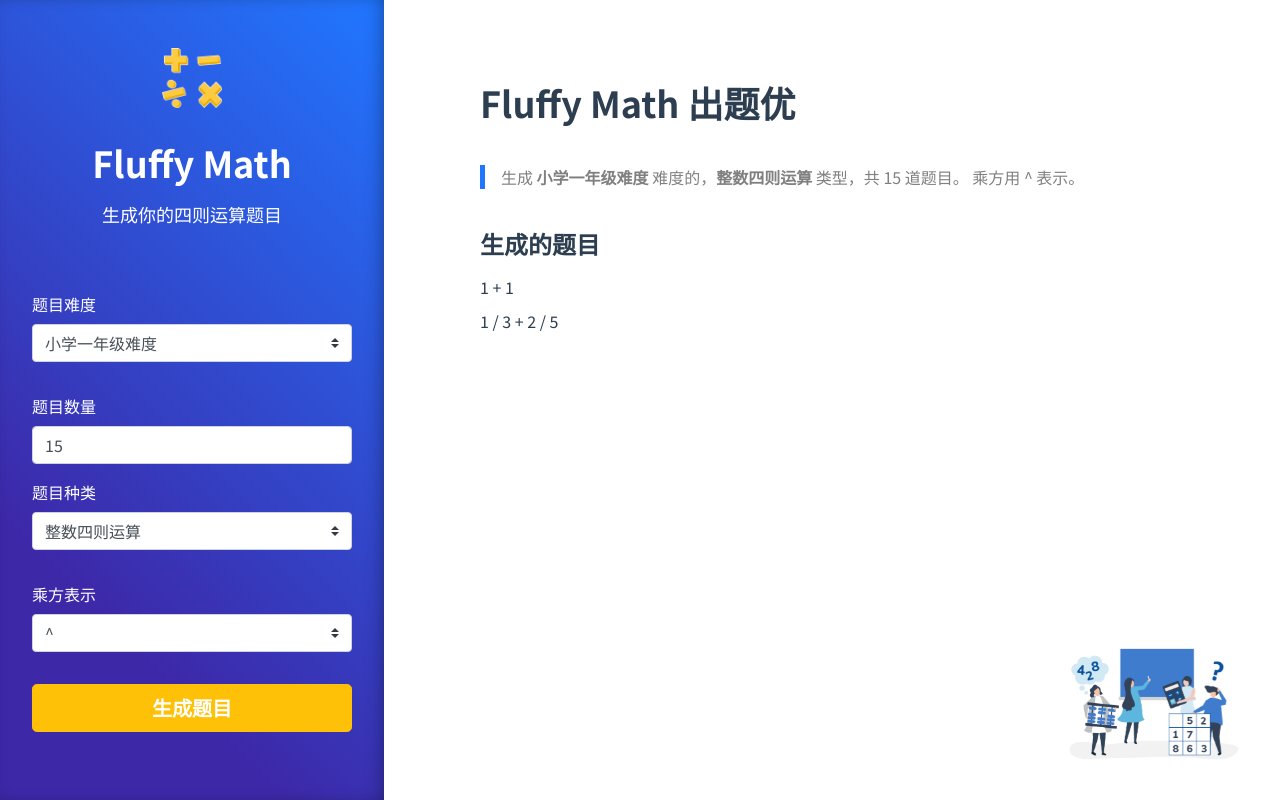
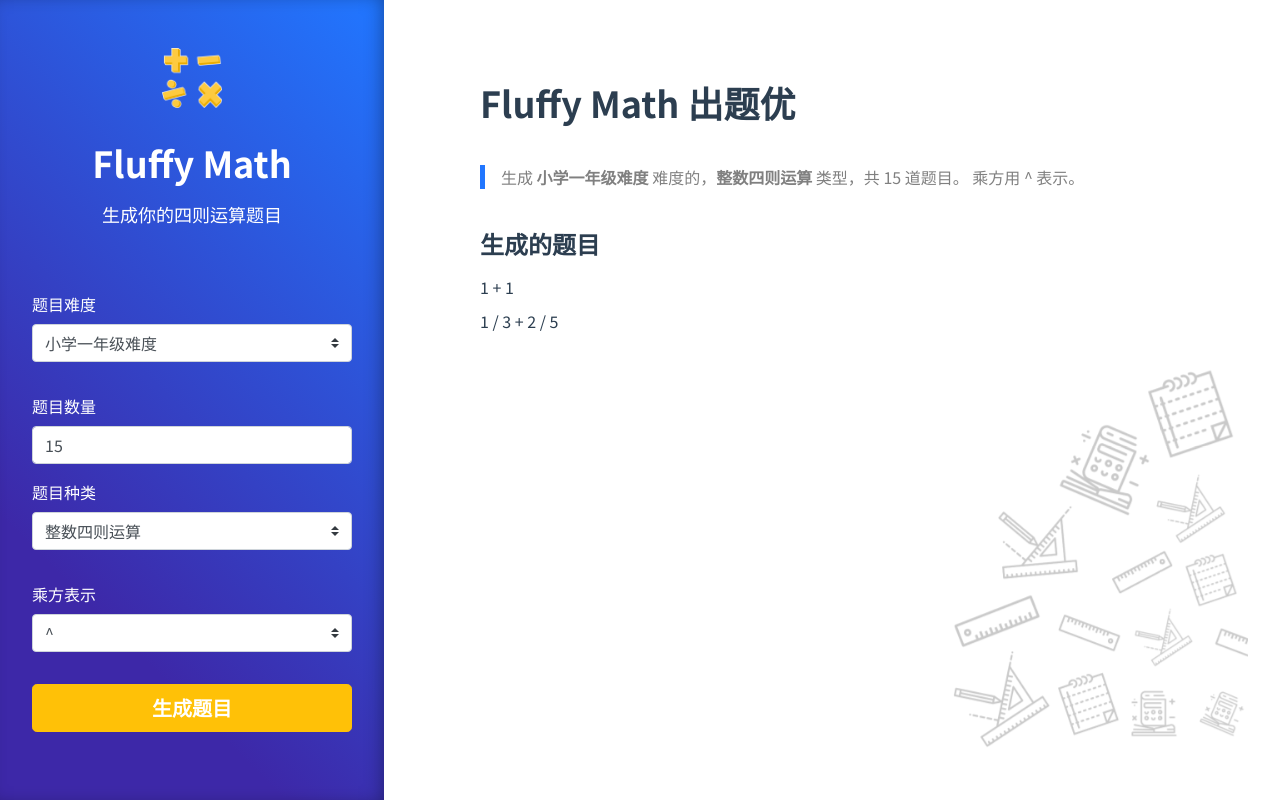
Before and after one commit to spencerwooo/fluffy-math-spa, a Vue app: page / in a window 1280 px wide. Built offline with nearby package versions, Linux system fonts and the light colour scheme.

Commit message:
😊 Change image asset

```diff
--- a/src/App.vue
+++ b/src/App.vue
@@ -15,7 +15,7 @@
           <li v-for="problems in generatedProblems" :key="problems">{{ problems }}</li>
         </ul>
       </div>
-      <img id="corner-image" src="./assets/corner-image.jpg" alt="People doing math" width="15%">
+      <img id="corner-image" src="./assets/pattern.png" alt="People doing math" width="300px">
     </div>
   </div>
 </template>
```
Also changed, not shown: src/assets/corner-image.jpg (deleted), src/assets/pattern.png (added).
